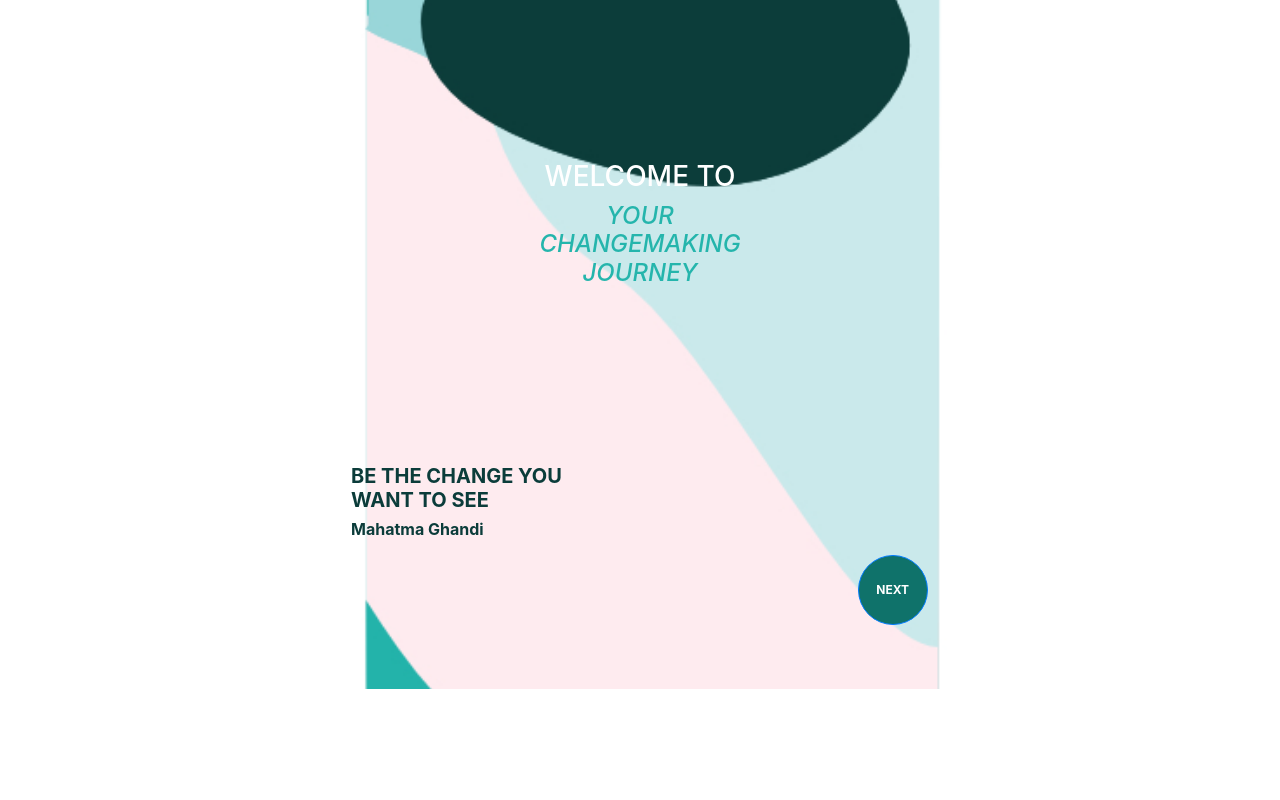
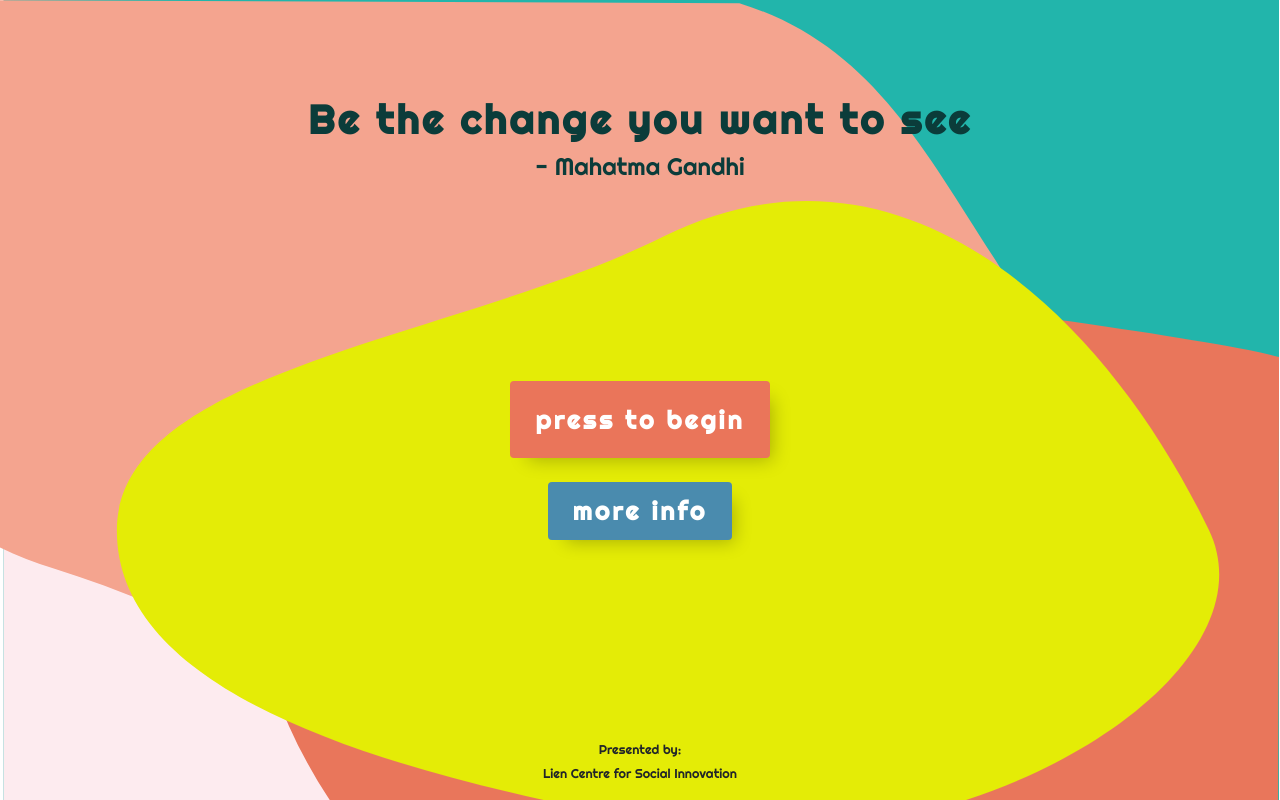
Before and after one commit to beanwillis/ARTJAM, a Flask app: page /welcome in a window 1280 px wide. Run offline with Flask 2, Linux system fonts and the light colour scheme; some libraries are stand-ins or nearby versions.

Commit message:
Update pages

```diff
--- a/app.py
+++ b/app.py
@@ -11,6 +11,10 @@ def about():
 @app.route("/welcome")
 def welcome():
     return render_template("welcome.html")
+
+@app.route("/name")
+def name():
+    return render_template("name.html")
 
 @app.route("/books")
 def books():
--- a/static/css/style.css
+++ b/static/css/style.css
@@ -1,3 +1,14 @@
+@import url('https://fonts.googleapis.com/css2?family=Righteous&display=swap');
+
+* {
+    font-family: 'Righteous', cursive;
+}
+
+.full-height {
+    height: 100%;
+    min-height: 100%;
+}
+
 .text-light-green {
     color: #25b5ac
 }
@@ -10,11 +21,33 @@
 }
 
 .bg-light-green {
-    background-color: #25b5ac;
+    background-color: #0f726a !important;
 }
 
-.btn-circle.btn-sm {
-    background-color: #0f726a;
+.bg-beige {
+    background-color: #FDF6EE;
+}
+
+.bg-orange {
+    background-color: #EA755A;
+}
+
+.bg-blue {
+    background-color: #4A8BAE;
+}
+
+.btn-shadow {
+    -webkit-box-shadow: 10px 10px 17px -8px rgba(0,0,0,0.25);
+    -moz-box-shadow: 10px 10px 17px -8px rgba(0,0,0,0.25);
+    box-shadow: 10px 10px 17px -8px rgba(0,0,0,0.25);
+}
+
+.btn.btn-primary, .btn.btn-primary:active, .btn.btn-primary:focus, .btn.btn-primary:hover {
+    font-size: 25px;
+    border: none !important;
+}
+
+.btn-circle .btn-sm {
     width: 70px;
     height: 70px;
     padding: 10px 16px;
@@ -23,13 +56,32 @@
     text-align: center;
 }
 
+.font-weight-bold {
+    letter-spacing: 3px;
+}
+
 .btn {
     white-space: normal;
 }
 
-.jumbotron{
-    background-image: url("/static/img/home-bg.jpg");
-    background-size: cover;
-    background-repeat: no-repeat;
-    background-position: center center;
+.bottom {
+    position: fixed;
+    bottom: 0;
+    width: 100%;
 }
+
+.center {
+    margin: auto;
+}
+
+.input-text {
+    border: 4px solid #0b3c3a;
+    font-size: 35px;
+    text-align: center;
+    color: #0b3c3a
+}
+
+.input-text::placeholder {
+    color: #0b3c3a !important;
+    opacity: 1 !important;
+}
--- a/templates/layout.html
+++ b/templates/layout.html
@@ -1,5 +1,5 @@
 <!DOCTYPE html>
-<html lang="en">
+<html lang="en" style="height:100%;">
   <head>
     <title>ARTJAM - {% block title %} {% endblock %}</title>
     <!-- Required meta tags -->
@@ -20,7 +20,7 @@
     {% block style %} {% endblock %}
   </head>
 
-  <body>
+  <body style="height:100%;">
     <nav class="navbar navbar bg-dark-green">
       <a class="navbar-item" href="/home">
         <!-- <img src="<home icon link here>" width="30" height="30" class="d-inline-block align-top" alt=""> -->
--- a/templates/welcome.html
+++ b/templates/welcome.html
@@ -9,14 +9,14 @@
     <link rel="stylesheet" href="https://maxcdn.bootstrapcdn.com/bootstrap/4.0.0/css/bootstrap.min.css" integrity="sha384-Gn5384xqQ1aoWXA+058RXPxPg6fy4IWvTNh0E263XmFcJlSAwiGgFAW/dAiS6JXm" crossorigin="anonymous">
     <link rel="stylesheet" href="/static/css/style.css">
 
-    <title>Loading</title>
-    <!-- <style>
+    <title>Welcome</title>
+    <style>
       body{
         /* Location of the image */
-        background-image: url(/static/img/home-bg.jpg);
+        background-image: url(/static/img/welcome-bg.svg);
 
         /* Image is centered vertically and horizontally at all times */
-        background-position: center center;
+        background-position: top center;
 
         /* Image doesn't repeat */
         background-repeat: no-repeat;
@@ -31,69 +31,51 @@
         /* Pick a solid background color that will be displayed while the background image is loading */
         background-color: white;
 
-        height: 100%;
-        margin: 0;
+        height: 300%;
       }
 
-    </style> -->
+    </style>
   </head>
 
   <body>
-    <div class="jumbotron">
-      <div class="container-fluid">
+      <div class="container-fluid ">
         <br><br><br><br>
-        <div class="text-center">
-          <h3 class="text-white">WELCOME TO</h3>
-          <h4 class="font-italic text-light-green">YOUR<br>CHANGEMAKING<br>JOURNEY</h4>
+        <div class="row text-center">
+          <div class="col">
+            <h1 class="text-dark-green font-weight-bold">Be the change you want to see</h1>
+            <h4 class="text-dark-green">- Mahatma Gandhi</h4>
+          </div>
         </div>
-        <br><br><br><br><br><br><br>
-        <div class="text-left">
-          <div class="row">
-            <div class="col-3"></div>
-            <div class="col-3"">
-              <h5 class="font-weight-bold text-dark-green">
-                BE THE
-                CHANGE
-                YOU WANT
-                TO SEE
+        <br><br><br><br><br><br><br><br>
 
-              </h5>
-              <h6 class="text-dark-green font-weight-bold">Mahatma Ghandi</p>
-              </div>
+          <div class="row text-center" >
+            <div class="col">
+              <button class="btn-shadow btn btn-primary font-weight-bold bg-orange" style="padding: 20px 25px;" onclick="window.location.href='/name'" type="button" >
+                press to begin
+              </button>
             </div>
           </div>
-
-          <div class="row">
-            <div class="col-6"></div>
-            <div class="col-2"></div>
-            <div class="col-3">
-              <button type="button" class="btn btn-primary btn-circle btn-sm font-weight-bold" data-toggle="modal" data-target="#exampleModal">
-                NEXT
+          <br>
+          <div class="row text-center">
+            <div class="col">
+              <button class="btn-shadow btn btn-primary font-weight-bold bg-blue" style="padding: 10px 25px;" onclick="window.location.href='/home'" type="button">
+                more info
               </button>
             </div>
           </div>
 
-        <!-- Modal -->
-        <div class="modal fade" id="exampleModal" tabindex="-1" role="dialog" aria-labelledby="exampleModalLabel" aria-hidden="true">
-          <div class="modal-dialog modal-dialog-centered" role="document">
-            <div class="modal-content">
-              <div class="modal-header">
-                <h3 class="modal-title text-dark-green text-center" id="exampleModalLabel">ARE YOU READY TO EMBARK ON YOUR CHANGEMAKING JOURNEY?</h5>
-                <button type="button" class="close" data-dismiss="modal" aria-label="Close">
-                  <span aria-hidden="true">&times;</span>
-                </button>
-              </div>
-
-              <div class="modal-footer">
-                <a class="mr-auto" href="/home"><button type="button" class="btn bg-dark-green text-white font-weight-bold">Find out more!</button></a>
-                <a href="/home-activities"><button type="button" class="btn bg-light-green text-white font-weight-bold">Yes</button></a>
-              </div>
+          <div class="row bottom text-center">
+            <div class="col">
+              <p>
+                <small>Presented by:</small><br>
+                <small>Lien Centre for Social Innovation</small>
+              </p>
             </div>
           </div>
-        </div>
 
       </div>
-</div>
+
+
     <!-- Optional JavaScript -->
     <!-- jQuery first, then Popper.js, then Bootstrap JS -->
     <script src="https://code.jquery.com/jquery-3.2.1.slim.min.js" integrity="sha384-KJ3o2DKtIkvYIK3UENzmM7KCkRr/rE9/Qpg6aAZGJwFDMVNA/GpGFF93hXpG5KkN" crossorigin="anonymous"></script>
```
Also changed, not shown: templates/name.html (added, +34 -0 lines), static/img/back.svg (added), static/img/next.svg (added), static/img/welcome-bg.svg (added).
